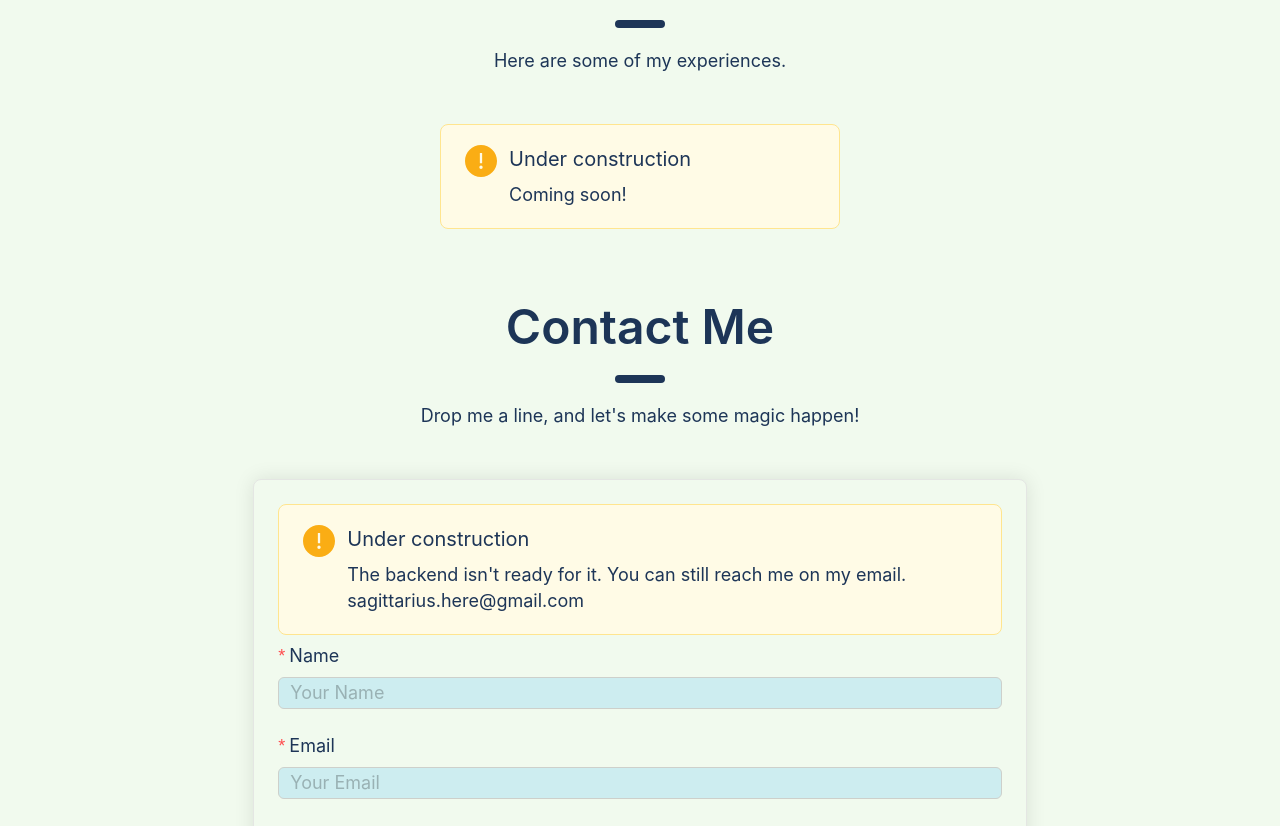
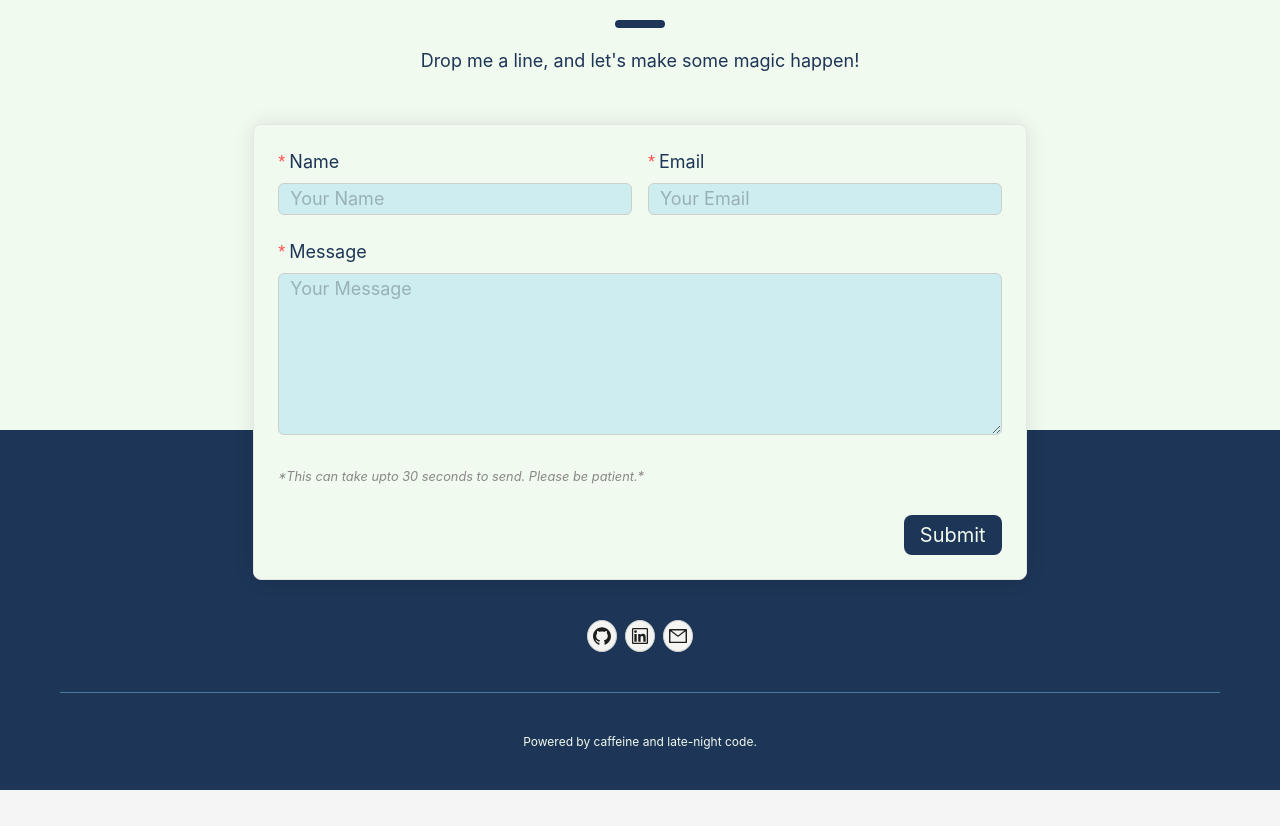
Before and after one commit to sagittariusHere/portfolio, a React (Vite) app in the folder frontend/: page / in a window 1280 px wide. Shown: the part 3566-4392 px from the top of the page. After the commit the page ends 4356 px from the top, so only its background shows below. Built offline with nearby package versions, Linux system fonts and the light colour scheme.

Commit message:
Contact form is functional with backend

```diff
--- a/frontend/src/App.tsx
+++ b/frontend/src/App.tsx
@@ -6,12 +6,14 @@ import Footer from "./components/Footer/Footer";
 import Contact from "./components/Contact/Contact";
 import Projects from "./components/Projects/Projects";
 import Experience from "./components/Experiences/Experiences";
+import { ToastProvider } from "./context/ToastContext";
 // import useResponsiveFontSize from "./hooks/useResponsiveFontSize";
 
 function AppContent() {
   const { token } = theme.useToken();
 
   return (
+    <ToastProvider>
       <Layout
         style={{
           backgroundColor: token.colorBgBase,
@@ -23,10 +25,11 @@ function AppContent() {
         <Hero />
         <About />
         <Projects />
-      <Experience />
+        {/* <Experience /> */}
         <Contact />
         <Footer />
       </Layout>
+    </ToastProvider>
   );
 }
 
--- a/frontend/src/components/Contact/Contact.tsx
+++ b/frontend/src/components/Contact/Contact.tsx
@@ -1,9 +1,12 @@
-import { Button, Form, Input, Row, Col, Alert } from "antd";
+import { Button, Form, Input, Row, Col, Typography } from "antd";
 import CardContainer from "../Shared/CardContainer";
 import TextArea from "antd/es/input/TextArea";
 import SectionTitle from "../Shared/SectionTitle";
 import { SECTIONS } from "../../constants";
-import { useToast } from "../../hooks/useToast";
+import { useState } from "react";
+import { useToast } from "../../context/ToastContext";
+
+const { Text } = Typography;
 
 const validateMessages = {
   required: "Please enter ${label}",
@@ -16,21 +19,47 @@ const validateMessages = {
 };
 
 export default function Contact() {
-  const { toast, ToastProvider } = useToast();
+  const toast = useToast();
   const [form] = Form.useForm();
+  const [loading, setLoading] = useState(false);
 
-  const onFinish = (values: any) => {
-    console.log("Form values:", values);
-    toast("Under construction", {
-      type: "warning",
-      description:
-        "The backend isn't ready for it. You can still reach me on my email. sagittarius.here@gmail.com",
+  const onFinish = async (values: any) => {
+    try {
+      setLoading(true);
+      const response = await fetch("https://portfolio-be-lxjp.onrender.com/contact", {
+        method: "POST",
+        headers: {
+          "Content-Type": "application/json",
+        },
+        body: JSON.stringify(values),
+      });
+      const result = await response.json();
+      setLoading(false);
+      if (result.success) {
+        toast(result.message, {
+          type: "success",
+          description: "Thank you for reaching out!",
           placement: "top",
         });
+        form.resetFields();
+      } else {
+        toast(result.message, {
+          type: "error",
+          description: "Please try again.",
+          placement: "top",
+        });
+      }
+    } catch (error) {
+      setLoading(false);
+      toast("Unable to send", {
+        type: "error",
+        description: "There is something wrong. Please try again later.",
+        placement: "top",
+      });
+    }
   };
 
   return (
-    <ToastProvider>
     <div className="container">
       <SectionTitle
         id={SECTIONS.CONTACT}
@@ -40,19 +69,6 @@ export default function Contact() {
       <Row justify="center" style={{ width: "100%" }}>
         <Col xs={22} sm={20} md={16}>
           <CardContainer style={{ padding: "0" }}>
-              <Alert
-                message="Under construction"
-                description={
-                  <>
-                    The backend isn't ready for it. You can still reach me on my email.
-                    <br />
-                    sagittarius.here@gmail.com
-                  </>
-                }
-                type="warning"
-                showIcon
-                style={{ width: "100%" }}
-              />
             <Form
               layout="vertical"
               form={form}
@@ -61,9 +77,13 @@ export default function Contact() {
               style={{ width: "100%" }}
               onFinish={onFinish}
             >
+              <Row gutter={16}>
+                <Col xs={24} sm={12}>
                   <Form.Item name="name" label="Name" rules={[{ required: true }]}>
                     <Input placeholder="Your Name" />
                   </Form.Item>
+                </Col>
+                <Col xs={24} sm={12}>
                   <Form.Item
                     name="email"
                     label="Email"
@@ -71,6 +91,8 @@ export default function Contact() {
                   >
                     <Input placeholder="Your Email" />
                   </Form.Item>
+                </Col>
+              </Row>
               <Form.Item
                 name="message"
                 label="Message"
@@ -78,8 +100,13 @@ export default function Contact() {
               >
                 <TextArea placeholder="Your Message" maxLength={1024} rows={6} />
               </Form.Item>
+              <Form.Item>
+                <Text style={{ fontSize: "0.8rem", color: "#888", fontStyle: "italic" }}>
+                  *This can take upto 30 seconds to send. Please be patient.*
+                </Text>
+              </Form.Item>
               <Form.Item style={{ textAlign: "right", marginBottom: 0 }}>
-                  <Button type="primary" size="large" htmlType="submit">
+                <Button type="primary" size="large" htmlType="submit" loading={loading}>
                   Submit
                 </Button>
               </Form.Item>
@@ -88,6 +115,5 @@ export default function Contact() {
         </Col>
       </Row>
     </div>
-    </ToastProvider>
   );
 }
--- /dev/null
+++ b/frontend/src/context/ToastContext.tsx
@@ -0,0 +1,38 @@
+import React, { createContext, useContext, ReactNode } from "react";
+import { notification } from "antd";
+import type { NotificationArgsProps } from "antd";
+
+interface ToastOptions {
+  type?: NotificationArgsProps["type"];
+  description?: string;
+  placement?: NotificationArgsProps["placement"];
+  icon?: React.ReactNode;
+}
+
+type ToastFn = (message: string, options?: ToastOptions) => void;
+
+const ToastContext = createContext<ToastFn>(() => {});
+
+export const useToast = () => useContext(ToastContext);
+
+export const ToastProvider = ({ children }: { children: ReactNode }) => {
+  const [api, contextHolder] = notification.useNotification();
+
+  const toast: ToastFn = (message: string, options: ToastOptions = {}) => {
+    const { type = "info", description, placement = "topRight", icon } = options;
+
+    api[type]({
+      message,
+      description,
+      placement,
+      icon,
+    });
+  };
+
+  return (
+    <ToastContext.Provider value={toast}>
+      {contextHolder}
+      {children}
+    </ToastContext.Provider>
+  );
+};
--- a/frontend/src/hooks/useToast.tsx
+++ /dev/null
@@ -1,37 +0,0 @@
-import React, { createContext } from "react";
-import { notification } from "antd";
-import type { NotificationArgsProps } from "antd";
-
-const ToastContext = createContext({ name: "Default" });
-
-export const useToast = () => {
-  const [api, contextHolder] = notification.useNotification();
-
-  const toast = (
-    message: string,
-    options?: {
-      type?: NotificationArgsProps["type"];
-      description?: string;
-      placement?: NotificationArgsProps["placement"];
-      icon?: React.ReactNode;
-    }
-  ) => {
-    const { type = "info", description, placement = "topRight", icon } = options || {};
-
-    api[type]({
-      message,
-      description,
-      placement,
-      icon,
-    });
-  };
-
-  const ToastProvider = ({ children }: { children: React.ReactNode }) => (
-    <ToastContext.Provider value={{ name: "Visitor" }}>
-      {contextHolder}
-      {children}
-    </ToastContext.Provider>
-  );
-
-  return { toast, ToastProvider };
-};
```
Lines whose indentation alone changed are shown as unchanged.
